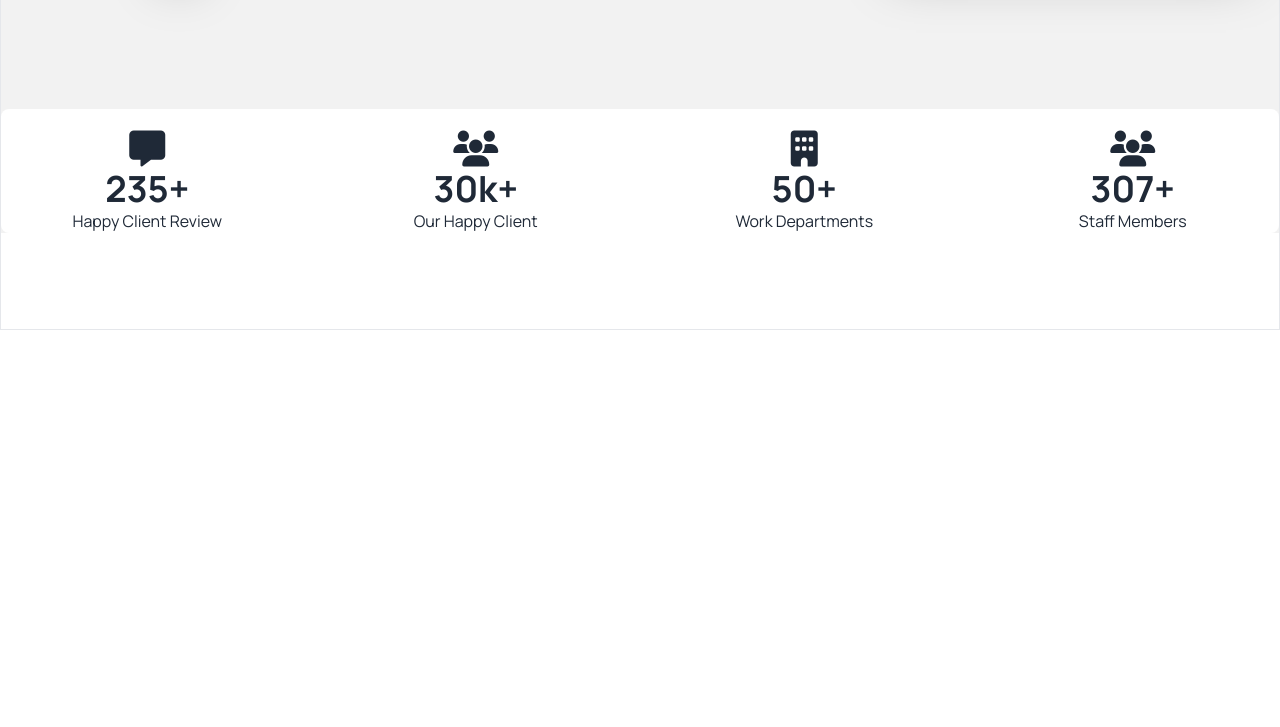
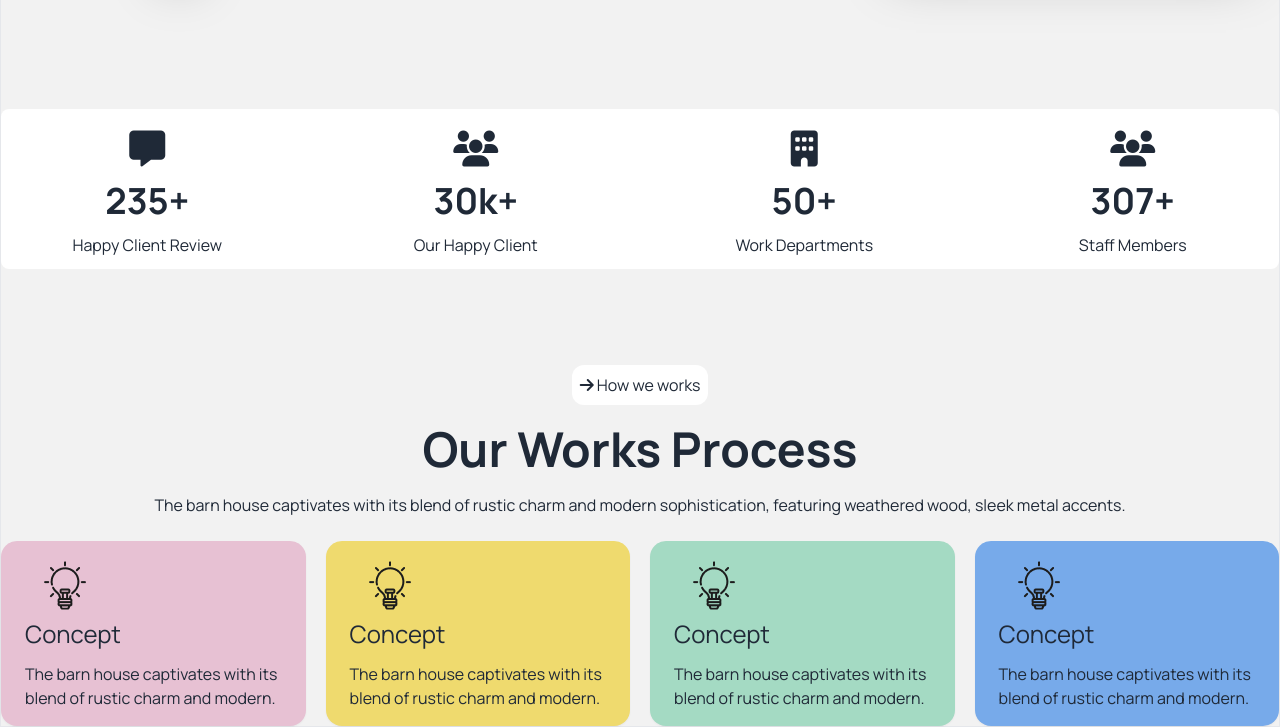
Before and after one commit to tahmidnirob6498/Assignment-3-Rinterio, a plain HTML site: page index.html in a window 1280 px wide. Shown: the part 1236-1963 px from the top of the page. Before the commit the page ends 1566 px from the top, so only its background shows below. Drawn offline with nearby package versions, Linux system fonts and the light colour scheme.

Commit message:
added working process section

```diff
--- a/index.html
+++ b/index.html
@@ -20,7 +20,12 @@
         extend: {
           colors: {
             clifford: '#da373d',
-            'btn-green':'#ABEF5F'
+            'btn-green':'#ABEF5F',
+            'card-1-color':'#E7C1D3',
+            'card-2-color':'#EFDA6E',
+            'card-3-color':'#A4DAC3',
+            'card-4-color':'#77AAEA',
+
           }
         }
       }
@@ -169,36 +174,93 @@ modern sophistication, featuring weathered wood, sleek metal accents.
   </div>
 </div>
   </section>
-  <!-- section of count -->
+  <!-- section of members and department count -->
    <section class="my-12 md:my-24 ">
     <div class="grid grid-cols-1 md:grid-cols-2 lg:grid-cols-4 bg-white mb-11 items-center rounded-lg gap-9">
       <!-- 1st -->
-   <div class="text-center pt-5">
+   <div class="text-center pt-5 pb-3">
     <i class="fa-solid fa-message text-4xl"></i>
-    <div class="text-4xl font-bold">235+</div>
+    <div class="text-4xl font-bold py-3">235+</div>
     <p>Happy Client Review</p>
    </div>
 
        <!-- 2nd -->
-  <div class="text-center pt-5">
+  <div class="text-center pt-5 pb-3">
     <i class="fa-duotone fa-solid fa-users text-4xl"></i>
-    <div class="text-4xl font-bold">30k+</div>
+    <div class="text-4xl font-bold py-3">30k+</div>
     <p>Our Happy Client</p>
    </div>
        <!-- 3rd -->
-  <div class="text-center pt-5">
+  <div class="text-center pt-5 pb-3">
     <i class="fa-solid fa-building text-4xl"></i>
-    <div class="text-4xl font-bold">50+</div>
+    <div class="text-4xl font-bold py-3">50+</div>
     <p>Work Departments</p>
    </div>
        <!-- 4th -->
-   <div class="text-center pt-5">
+   <div class="text-center pt-5 pb-3">
     <i class="fa-duotone fa-solid fa-users text-4xl"></i>
-    <div class="text-4xl font-bold">307+</div>
+    <div class="text-4xl font-bold py-3">307+</div>
     <p>Staff Members</p>
    </div>
   </div>
    </section>
+   <!-- section of working process -->
+    <section>
+      <!-- text -->
+      <div class="text-center">
+        <button class="bg-white p-2 rounded-xl mb-5"><i class="fa-solid fa-arrow-right"></i> How we works</button>
+        <h1 class="text-3xl md:text-4xl lg:text-5xl font-bold mb-5">Our Works Process</h1>
+        <p class="w-4/5 mx-auto pb-6">The barn house captivates with its blend of rustic charm and  modern sophistication, featuring weathered wood, sleek metal accents.</p></div>
+        <!-- Card -->
+      <div class="grid grid-cols-1 md:grid-cols-2 lg:grid-cols-4 gap-5">
+        <!-- card-1 -->
+        <div class="bg-card-1-color shadow-sm pb-4 rounded-2xl">
+  <figure class="px-10 pt-5">
+    <img src="/assets/concept.png" alt="">
+  </figure>
+  <div class="px-6 pt-2 space-y-3">
+    <h2 class="text-2xl">Concept</h2>
+    <p>The barn house captivates with its blend of rustic charm and modern.</p>
+  </div>
+</div>
+   <!-- card-2 -->
+        <div class="bg-card-2-color shadow-sm pb-4 rounded-2xl">
+  <figure class="px-10 pt-5">
+    <img src="/assets/concept.png" alt="">
+  </figure>
+  <div class="px-6 pt-2 space-y-3">
+    <h2 class="text-2xl">Concept</h2>
+    <p>The barn house captivates with its blend of rustic charm and modern.</p>
+  </div>
+</div>
+ <!-- card-3 -->
+        <div class="bg-card-3-color shadow-sm pb-4 rounded-2xl">
+  <figure class="px-10 pt-5">
+    <img src="/assets/concept.png" alt="">
+  </figure>
+  <div class="px-6 pt-2 space-y-3">
+    <h2 class="text-2xl">Concept</h2>
+    <p>The barn house captivates with its blend of rustic charm and modern.</p>
+  </div>
+</div>
+ <!-- card-4 -->
+        <div class="bg-card-4-color shadow-sm pb-4 rounded-2xl">
+  <figure class="px-10 pt-5">
+    <img src="/assets/concept.png" alt="">
+  </figure>
+  <div class="px-6 pt-2 space-y-3">
+    <h2 class="text-2xl">Concept</h2>
+    <p>The barn house captivates with its blend of rustic charm and modern.</p>
+  </div>
+</div>
+
+      </div>
+    </section>
+
+
+
+
+
   </div>
 </main>
 <Footer></Footer>
```
